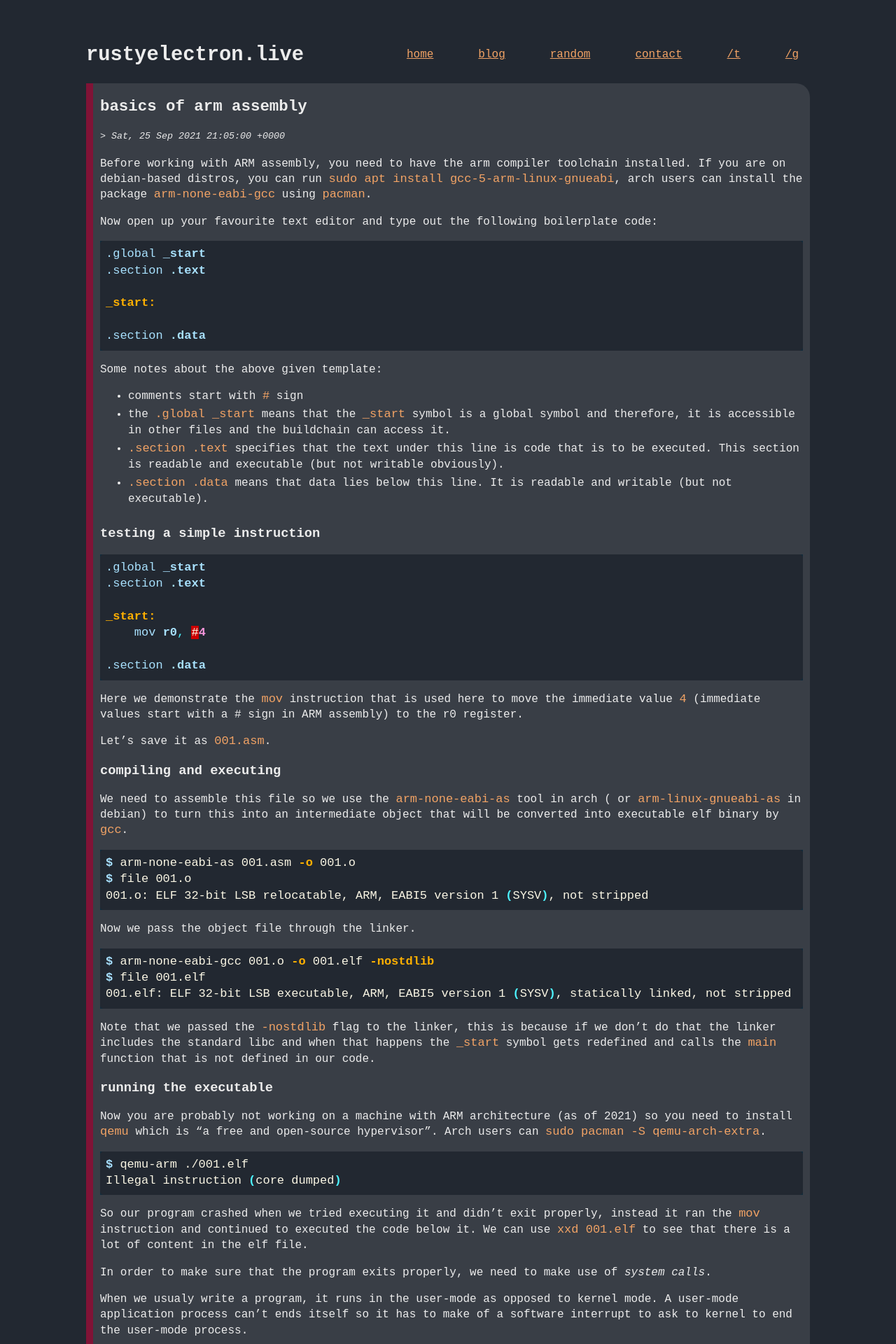
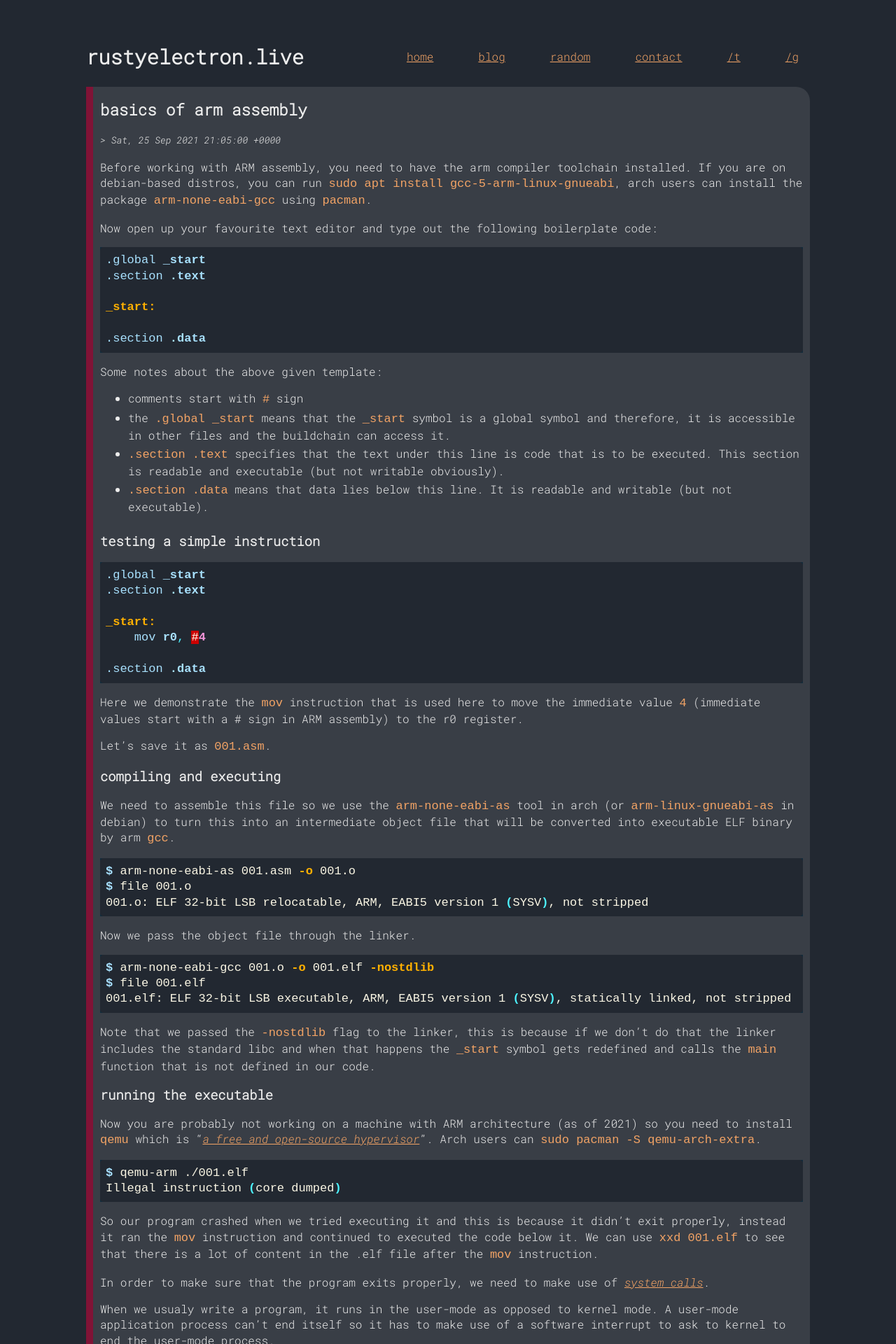
Before and after one commit to rusty-electron/rusty-electron.github.io, a Jekyll site: the page built from _posts/2021-09-26-basics-of-arm-assembly.md, in a window 1280 px wide. Shown: the top 1920 px of the page at 70% size. Built offline with Jekyll 4.4.1, drawn with Linux system fonts in a browser that asks for light colours; some of the changed text lies outside the part shown.

Commit message:
update post and css

````diff
--- a/_layouts/post.html
+++ b/_layouts/post.html
@@ -14,4 +14,5 @@ layout: default
 
 {{ content }}
 
+<div class="eop">~ end of post ~</div>
 </div>
--- a/_posts/2021-09-26-basics-of-arm-assembly.md
+++ b/_posts/2021-09-26-basics-of-arm-assembly.md
@@ -42,7 +42,7 @@ Let's save it as `001.asm`.
 
 ### compiling and executing
 
-We need to assemble this file so we use the `arm-none-eabi-as` tool in arch ( or `arm-linux-gnueabi-as` in debian) to turn this into an intermediate object that will be converted into executable elf binary by `gcc`.
+We need to assemble this file so we use the `arm-none-eabi-as` tool in arch (or `arm-linux-gnueabi-as` in debian) to turn this into an intermediate object file that will be converted into executable ELF binary by arm `gcc`.
 
 ```sh
 $ arm-none-eabi-as 001.asm -o 001.o
@@ -62,26 +62,26 @@ Note that we passed the `-nostdlib` flag to the linker, this is because if we do
 
 ### running the executable
 
-Now you are probably not working on a machine with ARM architecture (as of 2021) so you need to install `qemu` which is "a free and open-source hypervisor". Arch users can `sudo pacman -S qemu-arch-extra`.
+Now you are probably not working on a machine with ARM architecture (as of 2021) so you need to install `qemu` which is "[*a free and open-source hypervisor*](https://www.qemu.org/)". Arch users can `sudo pacman -S qemu-arch-extra`.
 
 ```sh
 $ qemu-arm ./001.elf
 Illegal instruction (core dumped)
 ```
 
-So our program crashed when we tried executing it and didn't exit properly, instead it ran the `mov` instruction and continued to executed the code below it. We can use `xxd 001.elf` to see that there is a lot of content in the elf file.
+So our program crashed when we tried executing it and this is because it didn't exit properly, instead it ran the `mov` instruction and continued to executed the code below it. We can use `xxd 001.elf` to see that there is a lot of content in the .elf file after the `mov` instruction.
 
-In order to make sure that the program exits properly, we need to make use of *system calls*.
+In order to make sure that the program exits properly, we need to make use of [*system calls*](https://en.wikipedia.org/wiki/System_call).
 
-When we usualy write a program, it runs in the user-mode as opposed to kernel mode. A user-mode application process can't ends itself so it has to make of a software interrupt to ask to kernel to end the user-mode process.
+When we usualy write a program, it runs in the user-mode as opposed to kernel mode. A user-mode application process can't end itself so it has to make use of a software interrupt to ask to kernel to end the user-mode process.
 
-In arm assembly, we use the register r7 to specify what the kernel should do and the registers r0-r4 to specify the how it should be done.
+In arm assembly, we use the register r7 to specify what the kernel should do and the registers r0-r4 to specify the how it should be done (i.e. the configurations).
 
 #### syscall table
 
 Visit this [link](https://chromium.googlesource.com/chromiumos/docs/+/HEAD/constants/syscalls.md#arm-32_bit_EABI) to view the syscall table for arm 32-bit.
 
-See the row where it reads `exit`. We should use the info given in this row to make our `exit` syscall.
+See the row where it reads `exit`. We will now use the info given in this row to make our `exit` syscall.
 
 ### exit
 
@@ -144,9 +144,9 @@ _start:
     .ascii "Hello, World\n"
 ```
 
-According to the table, we move the value 0x4 into the r7 register as we are going to use the system call 4, next we load 1 into r0 register as we are going to write to the file descriptor 1. We then move to the data section and define the `message` symbol that is of type *ascii* and the message is `Hello, World\n`. The `ldr` instruction can be used to load a memory address to a register so we use this instruction to load the address of `message` to the r1 register. The last data that the `write` system call needs is the length of the message string which is 13 so we load it into the register r2.
+According to the table, we move the value `0x4` into the r7 register because we are going to use system call 4, next we load 1 into r0 register and we do this because we are going to write to the file descriptor 1. We then edit to the data section and define the `message` symbol that is of type *ascii* and the message is `Hello, World\n`. The `ldr` instruction can be used to load a memory address to a register so we use this instruction to load the address of `message` to the r1 register. The last data that the `write` system call needs is the length of the message string which is 13 in this case so we load it into the register r2.
 
-We also add the instructions for an `exit` syscall at the end as without it the program will crash after printing our message.
+We also add the instructions for an `exit` syscall at the end as without it the program will crash (as seen previously) after printing our message.
 
 We can now try to assemble, compile and run our program to see that it prints the message and exits successfully.
 
@@ -158,3 +158,5 @@ Hello, World
 ```
 
 Neat!
+
+> I prepared this article as a text version of a [video](https://www.youtube.com/watch?v=FV6P5eRmMh8) created by [@lowlevellearning](https://www.youtube.com/c/LowLevelLearning/) on youtube, therefore the credit for the content goes to him. Do check out his channel, he makes amazing content on embedded systems and I have learnt a lot from this videos and streams.
--- a/assets/css/styles.css
+++ b/assets/css/styles.css
@@ -1,7 +1,4 @@
-/* @import url('https://fonts.googleapis.com/css2?family=Anonymous+Pro&display=swap'); */
-/* @import url('https://fonts.googleapis.com/css2?family=Apercu+Mono&display=swap'); */
-@import url('https://fonts.googleapis.com/css2?family=Roboto+Mono:wght@310&display=swap');
-/* @import url('https://fonts.googleapis.com/css2?family=Inconsolata&display=swap'); */
+@import url('https://fonts.googleapis.com/css2?family=Roboto+Mono:ital,wght@0,300;1,300&display=swap');
 
 html {
 	max-width: 1050px;
@@ -11,6 +8,7 @@ html {
 	color: #ececec;
 	background-color: #222831;
 	padding-bottom: 200px;
+	font-size: 16px;
 	font-family: 'Roboto Mono', monospace;
 }
 
@@ -75,15 +73,6 @@ pre.highlight{
 	font-size: 0.5rem !important;
 }
 
-/* para outside entry posts */
-p{
-	font-size: 16px;
-}
-
-/* para inside entries */
-.entry p{
-	font-size: 16px;
-}
 
 .entry h2 { font-size: 1.4rem;margin: 2px auto 10px auto; }
 
@@ -97,7 +86,6 @@ li{
 }
 
 ul, ol{
-	font-size: 16px;
 	padding-bottom: 4px;
 }
 
@@ -142,6 +130,28 @@ img{
 	align-items: center;
 }
 
+.eop {
+	text-align: center;
+	font-size: .6rem;
+	color: #b8997d;
+}
+
+blockquote{
+	color: #2e2e2e;
+	background-color: #8d8d8d;
+	padding: 1rem;
+	border-radius: 0px 4px 4px 0px;
+	border-left: 10px solid #222831;
+}
+
+blockquote p{
+	margin: 0;
+	padding: 0;
+}
+
+blockquote a{
+	color: #b6325c;
+}
 /* for small screens*/
 @media screen and (max-width: 600px) {
 	.time-ago{
````
Also changed, not shown: other parts of _posts/2021-09-26-basics-of-arm-assembly.md (+4 -4 lines).
